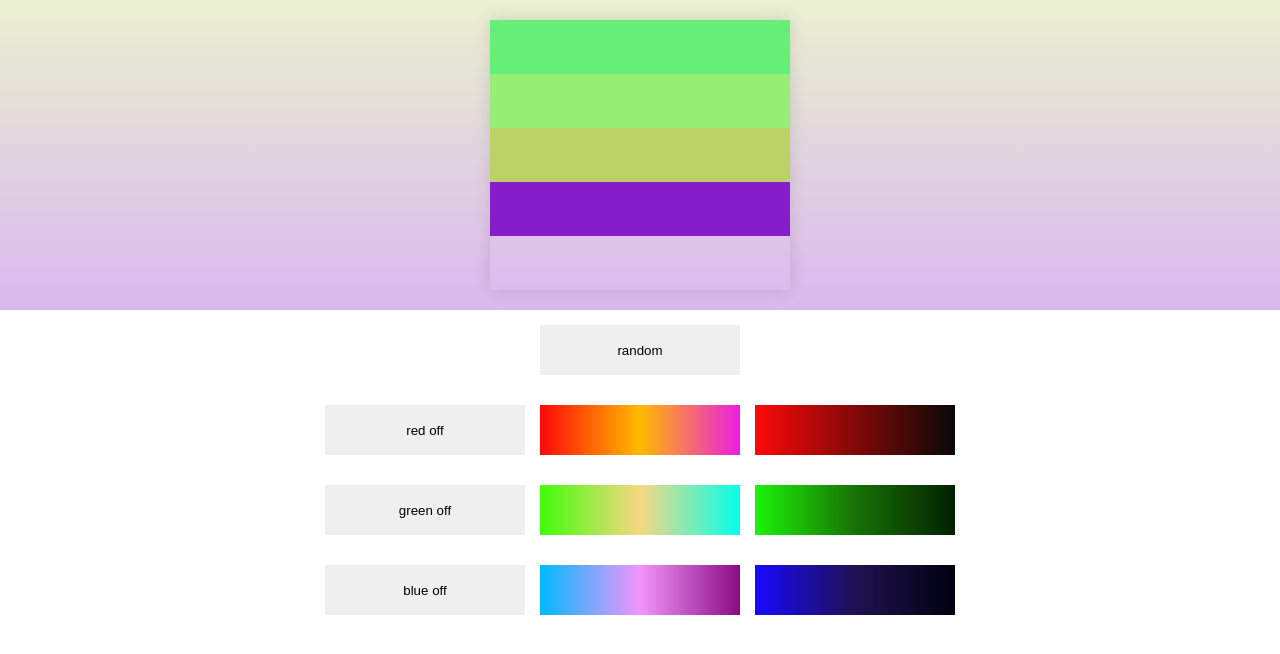
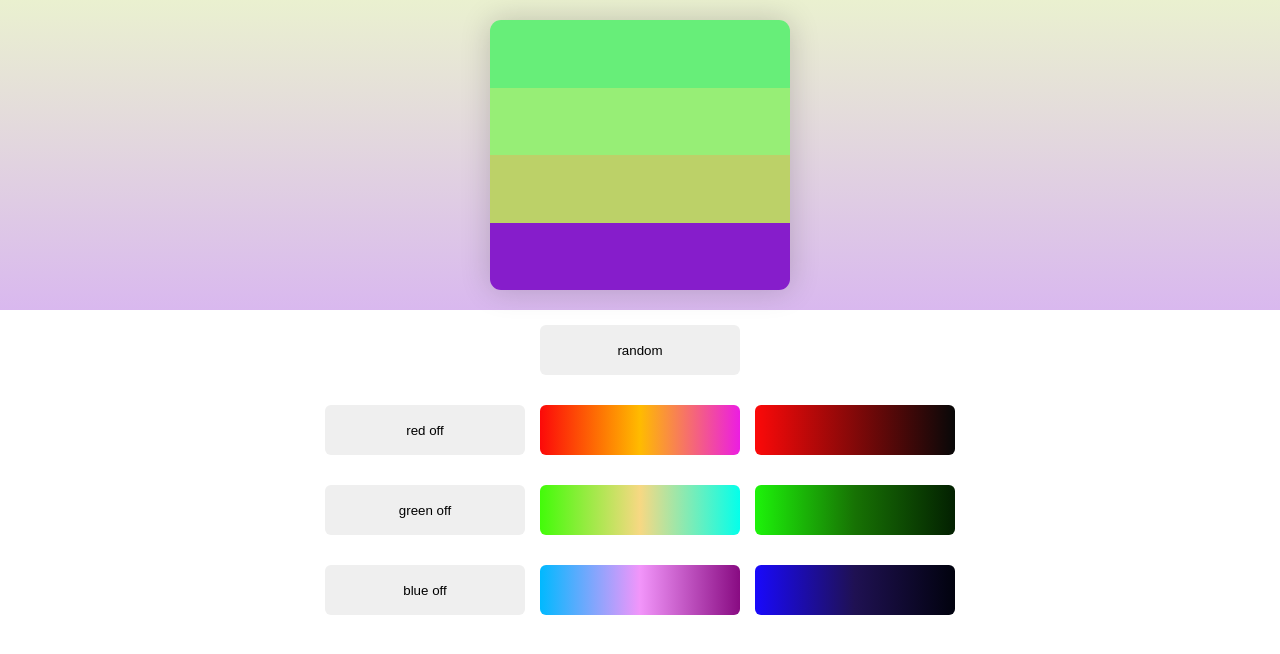
Before and after one commit to uguralpyildiz/randomcolorgeneratorv2, a plain HTML site: page index.html in a window 1280 px wide. Drawn offline with Linux system fonts and the light colour scheme.

Commit message:
Update style.css

```diff
--- a/style.css
+++ b/style.css
@@ -13,7 +13,8 @@ body{
     flex-direction: column;
     width: 300px;
     height: 270px;
-    box-shadow: 0 0 15px #00000020;
+    box-shadow: 0 0 30px #0000002f;
+    border-radius: 11px;
     overflow: hidden;
 }
 
@@ -28,7 +29,7 @@ body{
     display: flex;
     align-items: flex-end;
     justify-content: end;
-    height: 20%;
+    height: 25%;
     cursor: pointer;
 }
 .color:hover .color-alt{
@@ -43,6 +44,8 @@ body{
     color: #fff;
     height: 35px;
     width: 100px;
+    border-radius: 15px 0 0 0;
+    overflow: hidden;
 }
 .copys{
 
@@ -78,6 +81,7 @@ body{
     width: 200px;
     height: 50px;
     cursor: pointer;
+    border-radius: 6px;
 }
 .buttons:hover{
     transform: scale(1.02);
```
